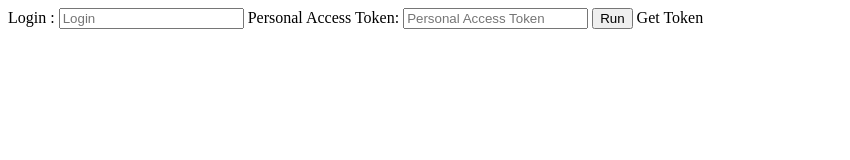
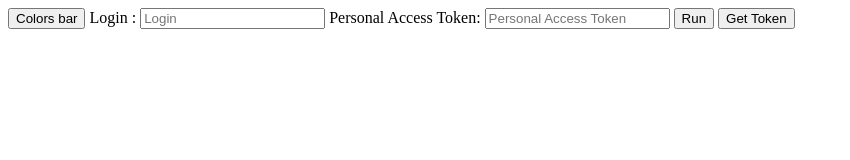
Before and after one commit to dabreadman/Github-API-Visualization, a plain HTML site: page index.html in a window 1280 px wide. Shown: the top 160 px of the page, without its empty margins (0-850 px from the left). Drawn offline with nearby package versions, Linux system fonts and the light colour scheme.

Commit message:
Update structure, add color bar button

```diff
--- a/index.html
+++ b/index.html
@@ -5,7 +5,7 @@
     <script src="https://d3js.org/d3.v4.js"></script>
   </head>
   <body>
-    <form id="credentials" action="generateCharts()">
+    <button id="colorBtn">Colors bar</button>
     Login :
     <input type="text" id="login" name="login" placeholder="Login" />
     Personal Access Token:
@@ -16,13 +16,11 @@
       placeholder="Personal Access Token"
     />
     <text id="status"></text>
-      <button type="submit">Run</button>
+    <button id="submitBtn">Run</button>
+    <button onclick="window.open('https://github.com/settings/tokens/new')">
+      Get Token
+    </button>
 
-      <text onclick="window.open('https://github.com/settings/tokens/new')"
-          >Get Token</a
-        >
-      </button>
-    </form>
     <svg id="table1" width="960" height="800"></svg>
     <svg id="table2" width="960" height="800"></svg>
     <script src="index.js"></script>
```
Lines whose indentation alone changed are shown as unchanged.
